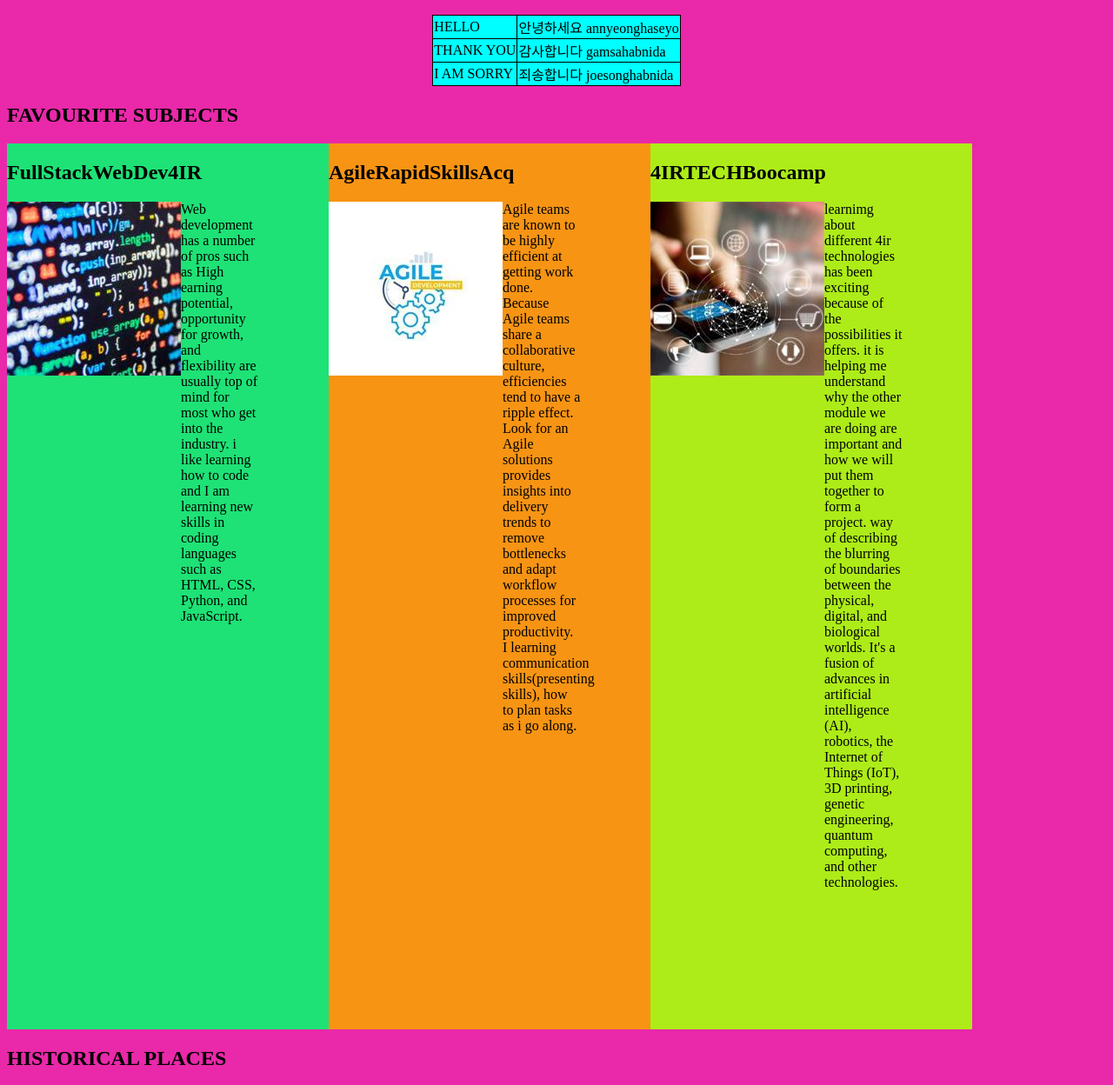
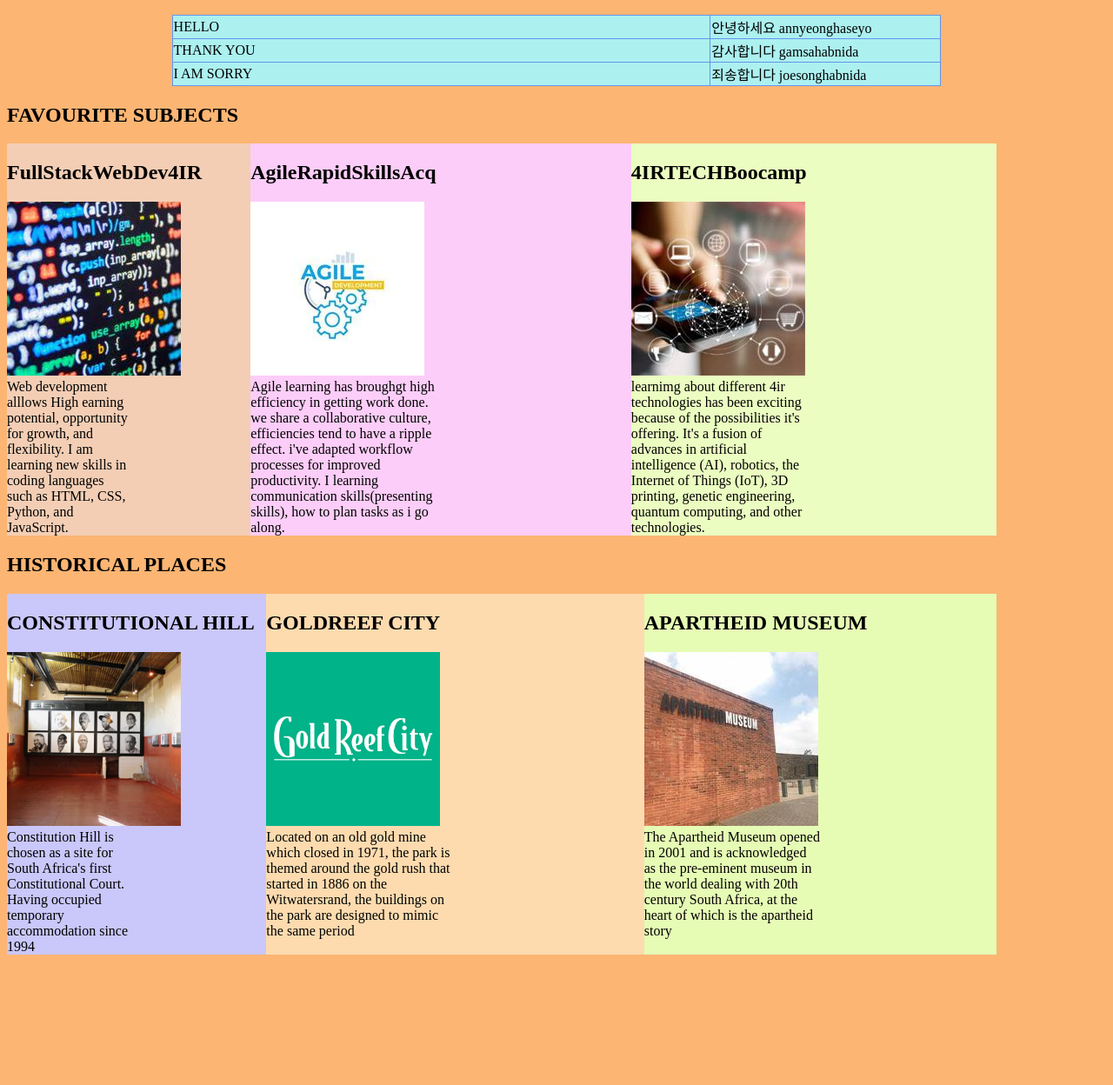
Before and after one commit to Nolutha/personal-webpage, a plain HTML site: page my-webpage.html in a window 1280 px wide. Shown: the part 701-1949 px from the top of the page at 87% size. After the commit the page ends 1807 px from the top, so only its background shows below. Drawn offline with Linux system fonts and the light colour scheme.

Commit message:
modified

```diff
--- a/my-webpage.html
+++ b/my-webpage.html
@@ -9,6 +9,7 @@
     <link rel="stylesheet" href="style.css">
 </head>
 <body>
+
     <div class="page">
         <div class="details">
             <h1>NOLUTHANDO VUYELWA GAMEDE </h1>
@@ -51,56 +52,56 @@
             </tr>
         </table>
     </div>
-    <div class="container">
+
         <h2>FAVOURITE SUBJECTS</h2>
         <div class="Subjects">
-            <div class="subject" style="background-color:rgb(30, 226, 118);">
+            <div class="subject" style="background-color:rgb(243, 206, 181);">
                 <h2>FullStackWebDev4IR </h2>
                 <img src="coding.jpg" alt="">
-                <div class="para2"> Web development has a number of pros such as High earning potential, opportunity for growth, and flexibility are usually top of mind for most who get into the industry. i like learning how to code and
+                <div class="para2"> Web development alllows High earning potential, opportunity for growth, and flexibility.
                     I am learning new skills in coding languages such as HTML, CSS, Python, and JavaScript.
               </div>
             </div>
 
-            <div class="Subject" style="background-color: rgb(247, 148, 20);">
+            <div class="Subject" style="background-color: rgb(252, 205, 248);">
                 <h2>AgileRapidSkillsAcq</h2>
 
                 <img src="agile.jpg" alt="">
-                <div class="para2">Agile teams are known to be highly efficient at getting work done. Because Agile teams share a collaborative culture, efficiencies tend to have a ripple effect. Look for an Agile solutions provides insights
-                into delivery trends to remove bottlenecks and adapt workflow processes for improved productivity. I learning communication skills(presenting skills), how to plan tasks as i go along.</div>
+                <div class="para2">Agile learning has broughgt high efficiency in getting work done. we share a collaborative culture, efficiencies tend to have a ripple effect. i've adapted workflow processes for improved productivity. I learning communication skills(presenting skills), how to plan tasks as i go along.</div>
             </div>
 
-            <div class="subject" style="background-color: rgb(173, 236, 24);">
+            <div class="subject" style="background-color: rgb(235, 253, 193);">
                 <h2>4IRTECHBoocamp</h2>
                 <img src="4ir tech.jpg" alt="">
-                <div class="para2"> learnimg about different 4ir technologies has been exciting because of the possibilities it offers. it is helping me understand why the other module we are doing are important and how we will put them together to form a project.
-                    way of describing the blurring of boundaries between the physical, digital, and biological worlds. It's a fusion of advances in artificial intelligence (AI), robotics,
+                <div class="para2"> learnimg about different 4ir technologies has been exciting because of the possibilities it's offering. It's a fusion of advances in artificial intelligence (AI), robotics,
                     the Internet of Things (IoT), 3D printing, genetic engineering, quantum computing, and other technologies.
                 </div>
             </div>
             </div>
-            <div class="container">
-                <div><h2>HISTORICAL PLACES</h2> </div>
-                <div class="row">
-                    <div class="col-3" style="background-color:rgb(112, 84, 235);">
-                        <h3>CONSTITUTIONAL HILL</h3>
-                        <img src="constitution_hill_museum.png" alt="">
-             <div class="para">Constitution Hill is chosen as a site for South Africa's first Constitutional Court.
-                 Having occupied temporary accommodation since 1994</div>
+            <div><h2>HISTORICAL PLACES</h2> </div>
+            <div class="Subjects">
+                <div class="subject" style="background-color:rgb(202, 199, 250);">
+                    <h2>CONSTITUTIONAL HILL</h2>
+                    <img src="constitution_hill_museum.png" alt="">
+                    <div class="para2">Constitution Hill is chosen as a site for South Africa's first Constitutional Court.
+                        Having occupied temporary accommodation since 1994
+                  </div>
                 </div>
-                    <div class="col-3" style="background-color: rgb(252, 130, 16);">
-                        <h3>GOLDREEF CITY</h3>
 
-                        <img src="goldreef city.png" alt="">
+                <div class="Subject" style="background-color: rgb(253, 219, 175);">
+                    <h2>GOLDREEF CITY</h2>
 
-                  <div>Located on an old gold mine which closed in 1971, the park is themed around the gold rush that started in 1886 on the Witwatersrand, the buildings on the park are designed to mimic the same period</div>
+                    <img src="goldreef city.png" alt="">
+                    <div class="para2">Located on an old gold mine which closed in 1971, the park is themed around the gold rush that started in 1886 on the Witwatersrand, the buildings on the park are designed to mimic the same period</div>
+                </div>
+
+                <div class="subject" style="background-color: rgb(230, 252, 181);">
+                    <h2>APARTHEID MUSEUM</h2>
+                    <img src="apartheid museum.jpg" alt="">
+                    <div class="para2"> The Apartheid Museum opened in 2001 and is acknowledged as the pre-eminent museum in the world dealing with 20th century South Africa, at the heart of which is the apartheid story
                     </div>
-                    <div class="col-3" style="background-color: rgb(112, 84, 235);">
-                        <h3>APARTHEID MUSEUM</h3>
-                        <img src="apartheid museum.jpg" alt="">
-
-                  <div class="para">The Apartheid Museum opened in 2001 and is acknowledged as the pre-eminent museum in the world dealing with 20th century South Africa, at the heart of which is the apartheid story </div>
-                    </div>
+                </div>
+                </div>
 
         </body>
 
--- a/style.css
+++ b/style.css
@@ -1,5 +1,5 @@
 body {
-    background-color: rgb(233, 41, 169);
+    background-color: rgb(252, 181, 115);
 
 
 }
@@ -24,14 +24,19 @@ body {
     padding-left: 5em;
 
 }
-
+.tables{
+    margin-left: auto;
+    margin-right: auto;
+}
 table,
 th,
 td {
-    border: 1px solid black;
+    border: 1px solid cornflowerblue;
     border-collapse: collapse;
     align-items: center;
-    background-color: aqua;
+    background-color: rgb(172, 240, 240);
+    width: 70%;
+    border-radius: 1 em;
 }
 
 @media(min-width:900px) {
@@ -45,11 +50,8 @@ td {
     font-size: large;
 }
   .para2{
-width: 90px; ;
+width: 50%; ;
 font-size: medium;
-float: right;
-margin-right: 5em;
-margin-bottom: 10em;
 }
 
 @media (min-width: 900px) {
@@ -58,11 +60,7 @@ margin-bottom: 10em;
     width: 90%;}
     }
 
-    .tables{
-        margin-left: auto;
-        margin-right: auto;
-    }
-    @media only screen and (min-width: 45em) {  /* 720px */
+    @media (min-width: 900px) {
 
         .col-3 {
           width: 25%;
```
